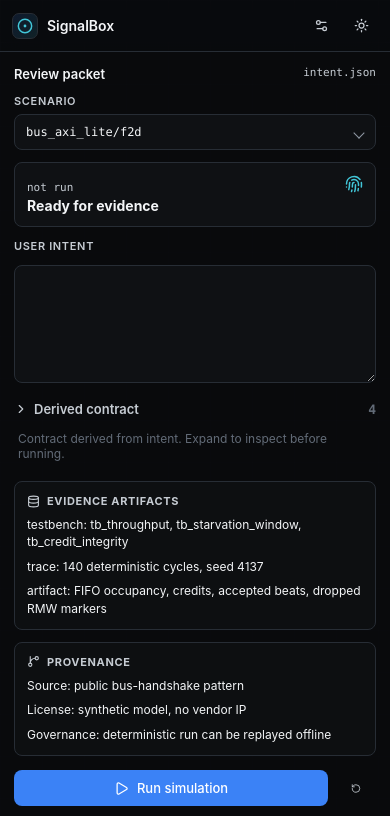
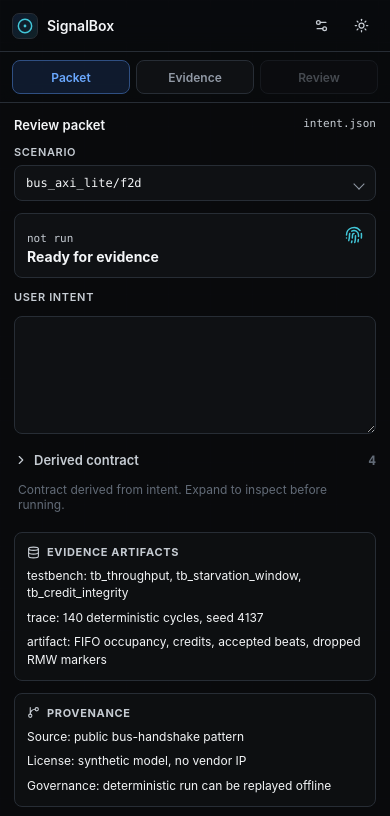
Before and after one commit to tomiabe/signalbox, a Vue app: page / in a window 390 px wide. Shown: the top 816 px of the page. Built offline with nearby package versions, Linux system fonts and the light colour scheme.

Commit message:
Add staged mobile workspace flow

```diff
--- a/src/App.vue
+++ b/src/App.vue
@@ -1,11 +1,16 @@
 <script setup lang="ts">
-import { ref, onMounted, onBeforeUnmount } from 'vue'
+import { ref, watch, onMounted, onBeforeUnmount } from 'vue'
 import TopApp from './components/TopApp.vue'
 import SpecRail from './components/SpecRail.vue'
 import MainStage from './components/MainStage.vue'
 import SettingsModal from './components/SettingsModal.vue'
+import { useWorkspaceStore } from './stores/workspace'
 
+type MobilePane = 'packet' | 'evidence' | 'review'
+
+const ws = useWorkspaceStore()
 const settingsOpen = ref(false)
+const mobilePane = ref<MobilePane>('packet')
 
 function onKey(e: KeyboardEvent) {
   if (e.key === 'Escape' && settingsOpen.value) settingsOpen.value = false
@@ -17,14 +22,26 @@ function onKey(e: KeyboardEvent) {
 
 onMounted(() => window.addEventListener('keydown', onKey))
 onBeforeUnmount(() => window.removeEventListener('keydown', onKey))
+
+watch(
+  () => ws.result,
+  (result) => {
+    if (!result) mobilePane.value = 'packet'
+  },
+)
 </script>
 
 <template>
   <div class="shell">
     <TopApp @open-settings="settingsOpen = true" />
-    <div class="layout">
-      <SpecRail />
-      <MainStage />
+    <nav class="mobile-flow" aria-label="Mobile workspace sections">
+      <button :class="{ active: mobilePane === 'packet' }" @click="mobilePane = 'packet'">Packet</button>
+      <button :class="{ active: mobilePane === 'evidence' }" @click="mobilePane = 'evidence'">Evidence</button>
+      <button :class="{ active: mobilePane === 'review' }" :disabled="!ws.result" @click="mobilePane = 'review'">Review</button>
+    </nav>
+    <div class="layout" :data-mobile-pane="mobilePane">
+      <SpecRail @ran="mobilePane = 'evidence'" />
+      <MainStage :mobile-pane="mobilePane" @show-review="mobilePane = 'review'" />
     </div>
     <SettingsModal v-if="settingsOpen" @close="settingsOpen = false" />
   </div>
@@ -49,9 +66,41 @@ onBeforeUnmount(() => window.removeEventListener('keydown', onKey))
   grid-template-columns: 360px minmax(0, 1fr);
   min-height: 0;
 }
+.mobile-flow {
+  display: none;
+}
 @media (max-width: 980px) {
   .shell {
     height: auto;
+  }
+  .mobile-flow {
+    position: sticky;
+    top: 56px;
+    z-index: 24;
+    display: grid;
+    grid-template-columns: repeat(3, minmax(0, 1fr));
+    gap: 6px;
+    padding: 8px 12px;
+    border-bottom: 1px solid var(--border);
+    background: color-mix(in srgb, var(--bg-0) 92%, transparent);
+    backdrop-filter: blur(14px);
+  }
+  .mobile-flow button {
+    height: 34px;
+    border: 1px solid var(--border);
+    border-radius: var(--radius-md);
+    background: var(--bg-1);
+    color: var(--text-2);
+    font-size: 12px;
+    font-weight: 600;
+  }
+  .mobile-flow button.active {
+    border-color: color-mix(in srgb, var(--accent) 40%, var(--border));
+    background: var(--accent-soft);
+    color: var(--accent-strong);
+  }
+  .mobile-flow button:disabled {
+    opacity: 0.45;
   }
   .layout {
     grid-template-columns: 1fr;
@@ -59,5 +108,17 @@ onBeforeUnmount(() => window.removeEventListener('keydown', onKey))
     overflow-y: auto;
     min-height: auto;
   }
+  .layout[data-mobile-pane='packet'] :deep(.stage) {
+    display: none;
+  }
+  .layout[data-mobile-pane='evidence'] :deep(.rail),
+  .layout[data-mobile-pane='review'] :deep(.rail) {
+    display: none;
+  }
+}
+@media (max-width: 640px) {
+  .mobile-flow {
+    top: 52px;
+  }
 }
 </style>
--- a/src/components/MainStage.vue
+++ b/src/components/MainStage.vue
@@ -7,6 +7,8 @@ import TimelineView from './TimelineView.vue'
 import ResultsPanel from './ResultsPanel.vue'
 
 const ws = useWorkspaceStore()
+const props = defineProps<{ mobilePane?: 'packet' | 'evidence' | 'review' }>()
+const emit = defineEmits<{ (e: 'show-review'): void }>()
 
 const phase = computed(() => {
   if (ws.running) return 'running'
@@ -53,7 +55,7 @@ function restart() {
 </script>
 
 <template>
-  <main class="stage">
+  <main class="stage" :data-mobile-pane="props.mobilePane">
     <div class="stage-head">
       <div class="sh-left">
         <span class="sh-name mono">{{ ws.preset.scenario.name }}</span>
@@ -124,11 +126,16 @@ function restart() {
           <PipelineView :result="ws.result" :scenario-id="ws.preset.scenario.id" />
           <TimelineView :result="ws.result" :spans="ws.diagnosis?.spans" />
         </div>
-        <ResultsPanel />
+        <div class="review-pane">
+          <ResultsPanel />
+        </div>
       </div>
     </div>
 
     <div v-if="phase === 'review' || phase === 'converged'" class="stage-foot">
+      <button v-if="phase === 'review'" class="btn btn-accent mobile-review-btn" @click="emit('show-review')">
+        Review findings
+      </button>
       <button class="btn btn-outline" @click="restart">
         Reset run
       </button>
@@ -353,7 +360,11 @@ function restart() {
 }
 .stage-foot {
   display: flex;
+  gap: 8px;
   justify-content: flex-end;
+}
+.mobile-review-btn {
+  display: none;
 }
 @media (max-width: 900px) {
   .running,
@@ -362,6 +373,20 @@ function restart() {
   }
   .metric-row {
     grid-template-columns: repeat(2, minmax(0, 1fr));
+  }
+}
+@media (max-width: 980px) {
+  .stage[data-mobile-pane='evidence'] .review-pane {
+    display: none;
+  }
+  .stage[data-mobile-pane='review'] .evidence-surface {
+    display: none;
+  }
+  .stage[data-mobile-pane='review'] .review {
+    grid-template-columns: 1fr;
+  }
+  .stage[data-mobile-pane='evidence'] .mobile-review-btn {
+    display: inline-flex;
   }
 }
 @media (max-width: 520px) {
@@ -387,6 +412,10 @@ function restart() {
   .sh-sub {
     white-space: normal;
   }
+  .stage-foot {
+    display: grid;
+    grid-template-columns: 1fr;
+  }
   .stage-foot .btn {
     width: 100%;
   }
--- a/src/components/SpecRail.vue
+++ b/src/components/SpecRail.vue
@@ -4,8 +4,14 @@ import { Play, RotateCcw, FileText, ChevronDown, ChevronRight, Database, Fingerp
 import { useWorkspaceStore } from '../stores/workspace'
 
 const ws = useWorkspaceStore()
+const emit = defineEmits<{ (e: 'ran'): void }>()
 const expanded = ref(false)
 const passCount = computed(() => ws.result?.checks.filter((c) => c.pass).length ?? 0)
+
+async function runFromPacket() {
+  emit('ran')
+  await ws.run(false)
+}
 </script>
 
 <template>
@@ -78,7 +84,7 @@ const passCount = computed(() => ws.result?.checks.filter((c) => c.pass).length
     </section>
 
     <div class="rail-actions">
-      <button class="btn btn-accent run" :disabled="ws.running" @click="ws.run(false)">
+      <button class="btn btn-accent run" :disabled="ws.running" @click="runFromPacket">
         <Play v-if="!ws.running" :size="15" />
         <span v-else class="spinner" />
         {{ ws.running ? 'Running' : 'Run simulation' }}
```
